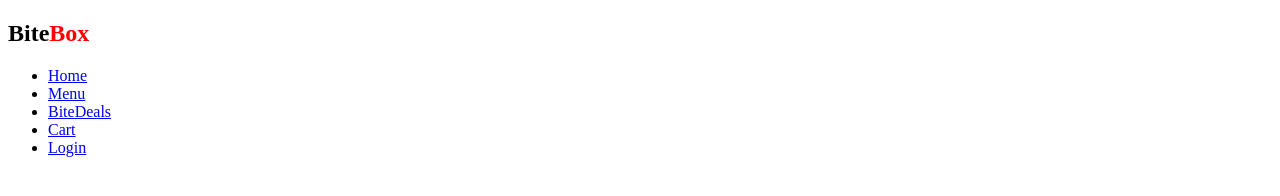
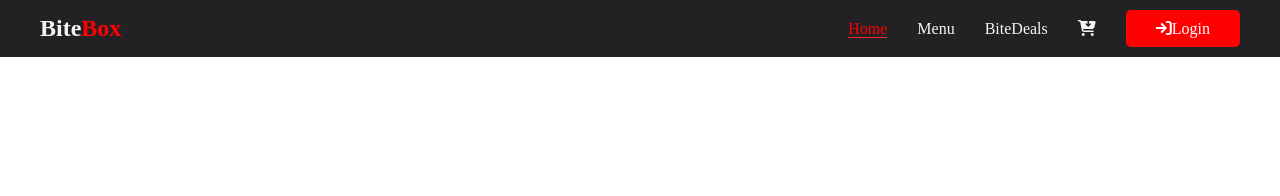
Before and after one commit to Faizalk421/BiteBox, a plain HTML site: page index.html in a window 1280 px wide. Drawn offline with Linux system fonts and the light colour scheme.

Commit message:
third day

```diff
--- a/index.html
+++ b/index.html
@@ -1,24 +1,36 @@
-<!DOCTYPE html>
+<!doctype html>
 <html lang="en">
-
   <head>
-    <meta charset="UTF-8">
-    <meta name="viewport" content="width=device-width, initial-scale=1.0">
-    <link rel="stylesheet" href="style.css">
+    <meta charset="UTF-8" />
+    <meta name="viewport" content="width=device-width, initial-scale=1.0" />
+    <link rel="stylesheet" href="style.css" />
     <title>BiteBox</title>
+    <script
+      src="https://kit.fontawesome.com/6e338665a1.js"
+      crossorigin="anonymous"
+    ></script>
+    <link rel="stylesheet" href="style.css" />
   </head>
 
   <body>
     <header>
+      <nav>
         <div>
-            <nav>
-                <h2>Bite<span style="color: red;">Box</span></h2>
+          <h2>Bite<span style="color: red">Box</span></h2>
           <ul>
-            <li><a href="home.html">Home</li> </a>
-            <li><a href="Menu.html">Menu</li> </a>
-            <li><a href="bitedeals.html">BiteDeals </li></a>
-            <li><a href="Cart.html">Cart</li> </a>
-            <li><a href="login.html">Login</li></a>
+            <li><a href="home.html" class="active">Home </a></li>
+            <li><a href="Menu.html">Menu </a></li>
+            <li><a href="bitedeals.html">BiteDeals </a></li>
+            <li>
+              <a href="Cart.html"
+                ><i class="fa-solid fa-cart-arrow-down"></i
+              ></a>
+            </li>
+            <li>
+              <a href="login.html"
+                ><i class="fa-solid fa-arrow-right-to-bracket"></i
+              >Login</a>
+            </li>
           </ul>
         </div>
       </nav>
@@ -26,5 +38,4 @@
     <section></section>
     <footer></footer>
   </body>
-
 </html>
--- /dev/null
+++ b/style.css
@@ -0,0 +1,49 @@
+* {
+  margin: 0px;
+  padding: 0px;
+  box-sizing: border-box;
+}
+
+nav div {
+  display: flex;
+  justify-content: space-between;
+  background-color: #242124;
+  padding: 15px 40px;
+}
+ul {
+  display: flex;
+  align-items: center;
+  gap: 30px;
+}
+nav a {
+  text-decoration: none;
+  color: whitesmoke;
+}
+li {
+  list-style: none;
+}
+
+nav h2 {
+  color: whitesmoke;
+}
+
+nav a:hover {
+  color: #f12b2b;
+  transition: 0.5s ease-in-out;
+}
+
+nav li:last-child a {
+  background: red;
+  color: white;
+  padding: 10px 30px;
+  border-radius: 5px;
+}
+
+nav li:last-child a:hover {
+  background-color: rgba(224, 60, 60, 0.795);
+}
+
+nav a.active{
+    color: red;
+    border-bottom: 1.5px solid #f12b2b;
+}
```
Lines whose indentation alone changed are shown as unchanged.
